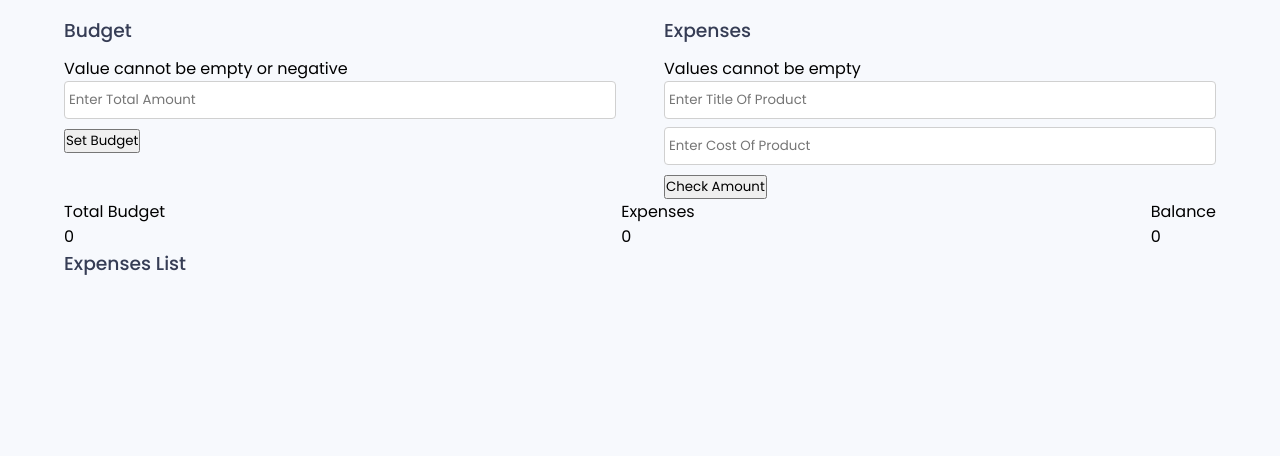
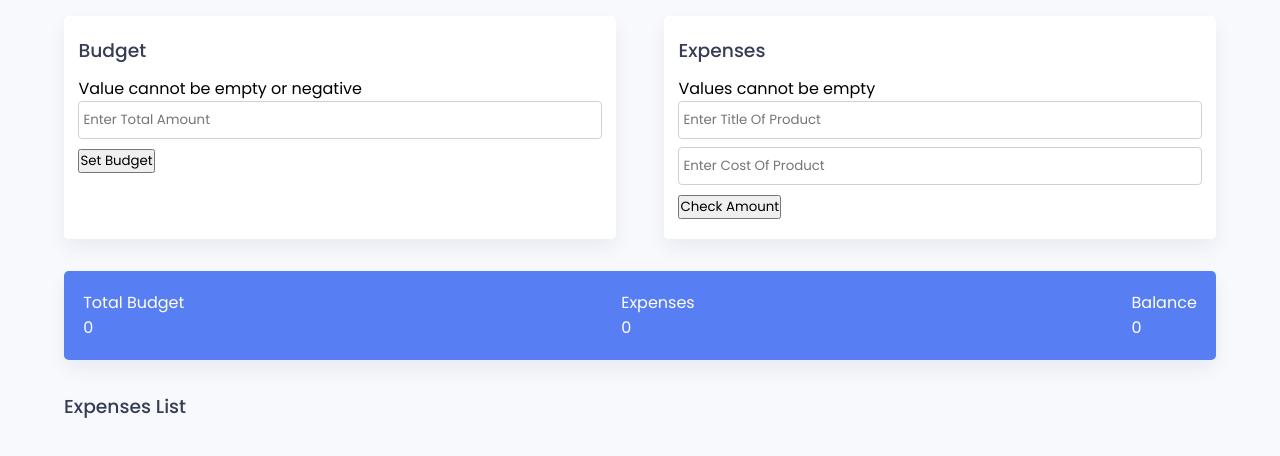
Before and after one commit to thorcamara/Budget_app, a plain HTML site: page index.html in a window 1280 px wide. Drawn offline with Linux system fonts and the light colour scheme.

Commit message:
Styled more .container, .total-amount-container, .user-amount-container and .output-container

```diff
--- a/style.css
+++ b/style.css
@@ -57,3 +57,24 @@ body {
   font-weight: 400;
   margin-bottom: 0.6em;
 }
+
+.container input:focus {
+  border-color: #587ef4;
+}
+
+.total-amount-container,
+.user-amount-container {
+  background: #fff;
+  padding: 1.25em 0.9em;
+  border-radius: 0.3em;
+  box-shadow: 0 0.6em 1.2em rgba(28, 0, 80, 0.06);
+}
+
+.output-container {
+  background-color: #587ef4;
+  color: #fff;
+  border-radius: 0.3em;
+  box-shadow: 0 0.6em 1.2em rgba(28, 0, 80, 0.06);
+  margin: 2em 0;
+  padding: 1.2em;
+}
```
